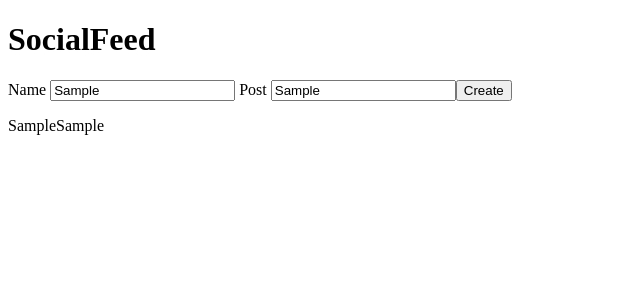
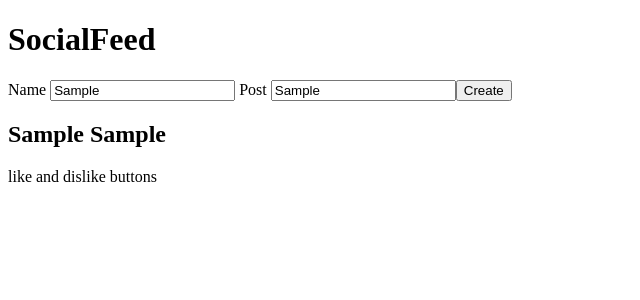
Before and after one commit to rexsheikh/social_feed, a React (Create React App) app: page / in a window 1280 px wide. Both pictures are taken after typing "Sample", "Sample" into the empty fields and a click on the button "Create". Shown: the top 300 px of the page, without its empty margins (0-640 px from the left). Built offline with nearby package versions, Linux system fonts and the light colour scheme.

Commit message:
altered the display posts and post function to properly pass the name and posts into the map function.

```diff
--- a/src/App.jsx
+++ b/src/App.jsx
@@ -1,12 +1,12 @@
 import React, { useState } from 'react';
-import CreatePost from './components/CreatePost';
-import DisplayPosts from './components/DisplayPosts';
-import NavBar from './components/NavBar';
-import Post from './components/Post';
+import CreatePost from './Components/CreatePost';
+import DisplayPosts from './Components/DisplayPosts';
+import NavBar from './Components/NavBar';
+import Post from './Components/Post';
 
 
 function App() {
-  const [posts,setPosts] = useState([{}]);
+  const [posts,setPosts] = useState([]);
 
   function addNewPost(post){
     let tempPost = [post,...posts]
@@ -18,9 +18,6 @@ function App() {
       <NavBar />
       <CreatePost addNewPost = {addNewPost}/>
       <DisplayPosts parentPosts = {posts}/>
-
-
-
     </div>
   );
 }
--- a/src/components/CreatePost.jsx
+++ b/src/components/CreatePost.jsx
@@ -1,4 +1,7 @@
 import React, { useState } from 'react';
+import Post from './Post';
+
+
 
 
 const CreatePost = (props) => {
@@ -17,10 +20,10 @@ const CreatePost = (props) => {
     return (
         <form onSubmit={handleSubmit}>
             <label> Name </label>
-            <input type = "string" value={name} onChange = {(event) => setName(event.target.value)}/>
+            <input type = "text" value={props.name} onChange = {(event) => setName(event.target.value)}/>
             <label> Post </label>
-            <input type = "string" value={post} onChange = {(event) => setPost(event.target.value)}/>
-            <button tupe = "submit">Create</button>
+            <input type = "text" value={props.post} onChange = {(event) => setPost(event.target.value)}/>
+            <button type = "submit">Create</button>
         </form>
     );
 }
--- a/src/components/DisplayPosts.jsx
+++ b/src/components/DisplayPosts.jsx
@@ -1,15 +1,14 @@
 import React, { useState } from 'react';
+import Post from './Post';
+import CreatePost from './CreatePost';
 
 const DisplayPosts = (props) => {
-    const [posts,setPosts] = useState([{}]);
-
     return (
         <div>
             {props.parentPosts.map((post) => {
                 return (
                     <p>
-                    {post.name}
-                    {post.post}
+                        <Post name = {post.name} post = {post.post} />
                     </p>
                 )
             })}
--- a/src/components/Post.jsx
+++ b/src/components/Post.jsx
@@ -1,9 +1,11 @@
-import React, { useState } from 'react';
-
-
+import CreatePost from "./CreatePost";
 const Post = (props) => {
     return (
-        <h1></h1>
+        <div>
+            <h2> {props.name} {props.post} </h2>
+            <p> like and dislike buttons</p>
+        </div>
+
      );
 }
 
```
